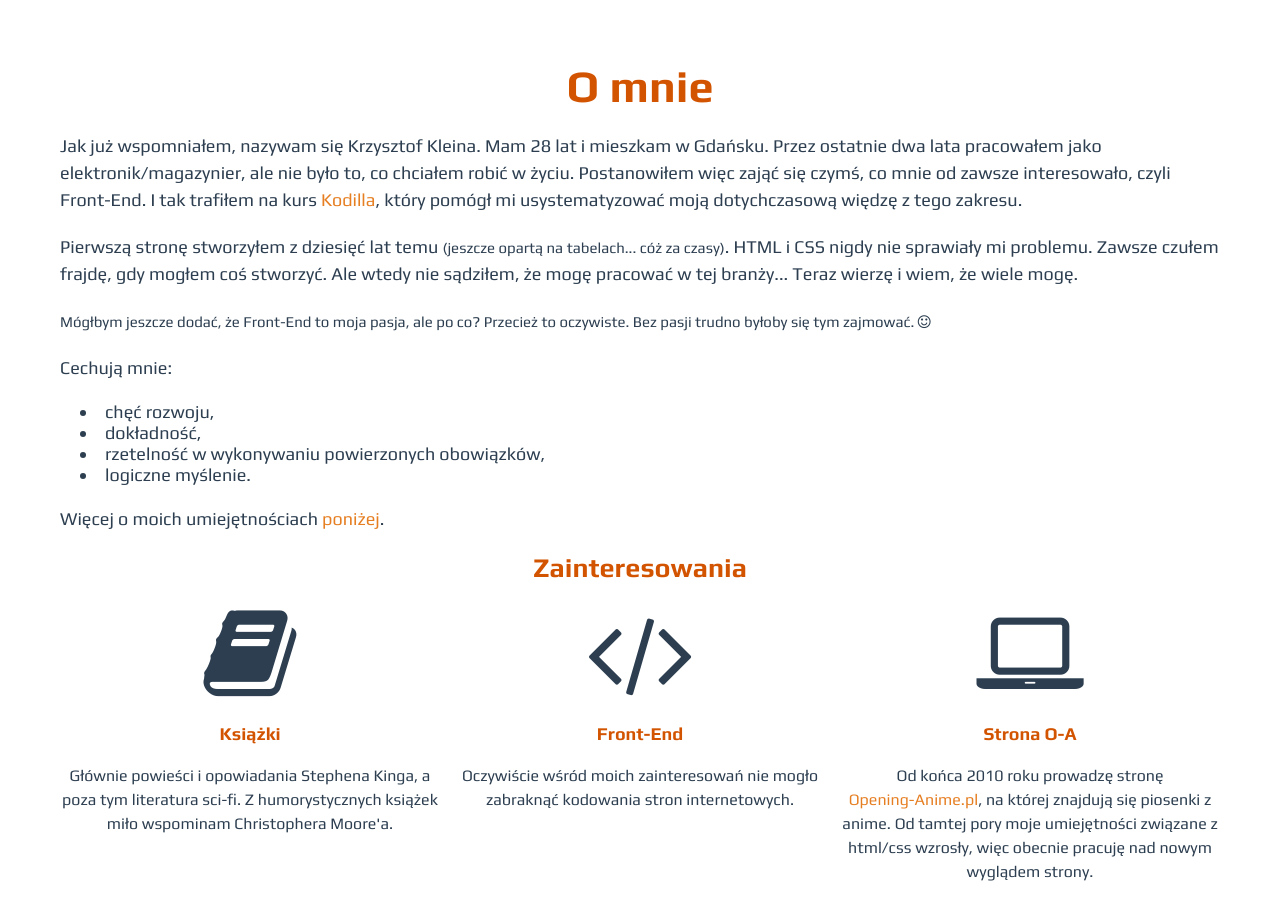
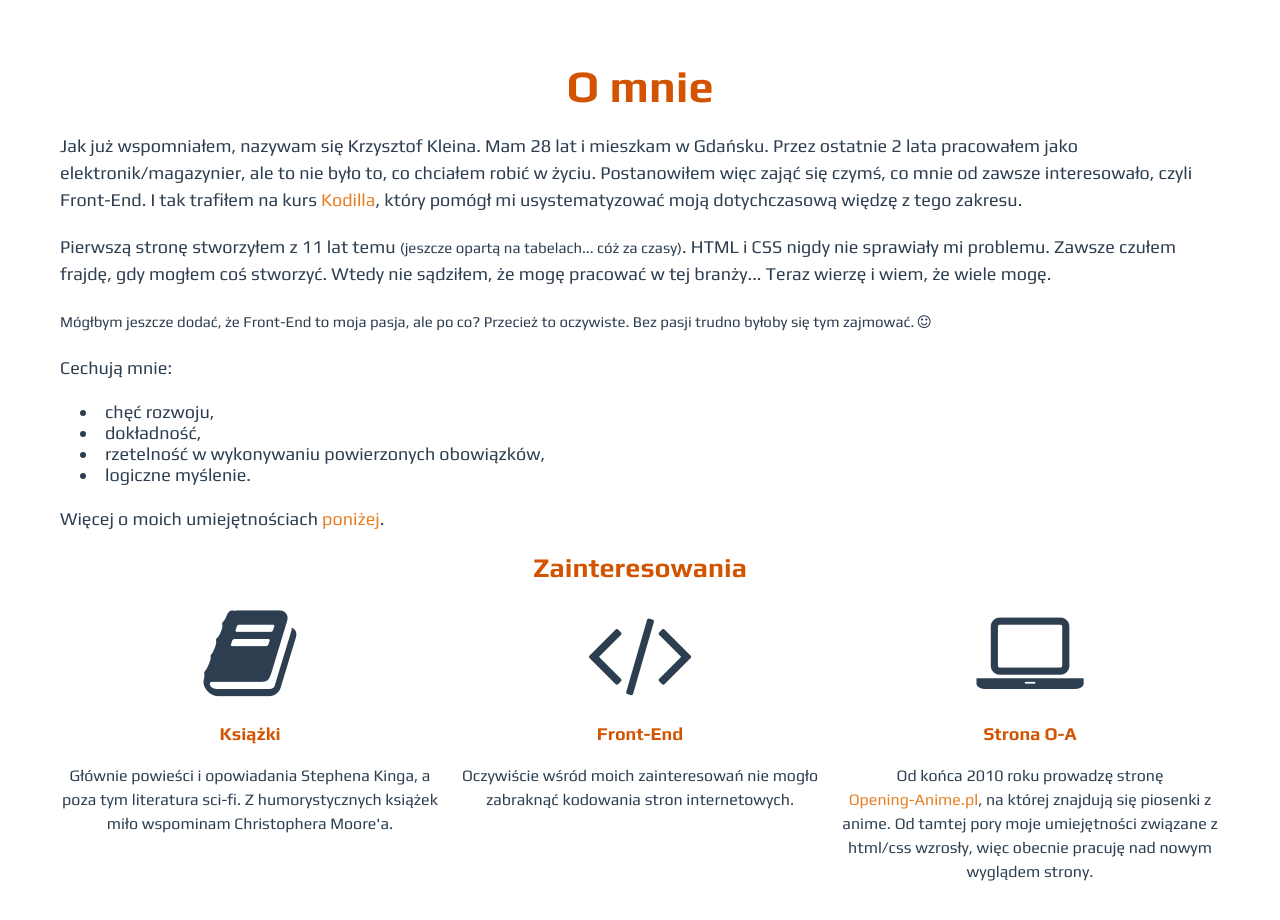
Before and after one commit to kkleina/kkleina.github.io, a website: page index.html in a window 1280 px wide. Shown: the part 820-1740 px from the top of the page. Drawn offline with Linux system fonts and the light colour scheme.

Commit message:
Change content v.2

```diff
--- a/index.html
+++ b/index.html
@@ -39,8 +39,8 @@
 	    <section id="about">
             <div class="container">
                 <h1>O mnie</h1>
-                <p>Jak już wspomniałem, nazywam się Krzysztof Kleina. Mam 28 lat i mieszkam w Gdańsku. Przez ostatnie dwa lata pracowałem jako elektronik/magazynier, ale nie było to, co chciałem robić w życiu. Postanowiłem więc zająć się czymś, co mnie od zawsze interesowało, czyli Front-End. I tak trafiłem na kurs <a href="https://kodilla.com/">Kodilla</a>, który pomógł mi usystematyzować moją dotychczasową więdzę z tego zakresu.</p>
-                <p>Pierwszą stronę stworzyłem z dziesięć lat temu <small>(jeszcze opartą na tabelach... cóż za czasy)</small>. HTML i CSS nigdy nie sprawiały mi problemu. Zawsze czułem frajdę, gdy mogłem coś stworzyć. Ale wtedy nie sądziłem, że mogę pracować w tej branży... Teraz wierzę i wiem, że wiele mogę.</p>
+                <p>Jak już wspomniałem, nazywam się Krzysztof Kleina. Mam 28 lat i mieszkam w Gdańsku. Przez ostatnie 2 lata pracowałem jako elektronik/magazynier, ale to nie było to, co chciałem robić w życiu. Postanowiłem więc zająć się czymś, co mnie od zawsze interesowało, czyli Front-End. I tak trafiłem na kurs <a href="https://kodilla.com/">Kodilla</a>, który pomógł mi usystematyzować moją dotychczasową więdzę z tego zakresu.</p>
+                <p>Pierwszą stronę stworzyłem z 11 lat temu <small>(jeszcze opartą na tabelach... cóż za czasy)</small>. HTML i CSS nigdy nie sprawiały mi problemu. Zawsze czułem frajdę, gdy mogłem coś stworzyć. Wtedy nie sądziłem, że mogę pracować w tej branży... Teraz wierzę i wiem, że wiele mogę.</p>
                 <p><small>Mógłbym jeszcze dodać, że Front-End to moja pasja, ale po co? Przecież to oczywiste. Bez pasji trudno byłoby się tym zajmować. <i class="fa fa-smile-o" aria-hidden="true"></i></small></p>
                 <!-- <div class="row"> -->
                     <p>Cechują mnie:</p>
```
